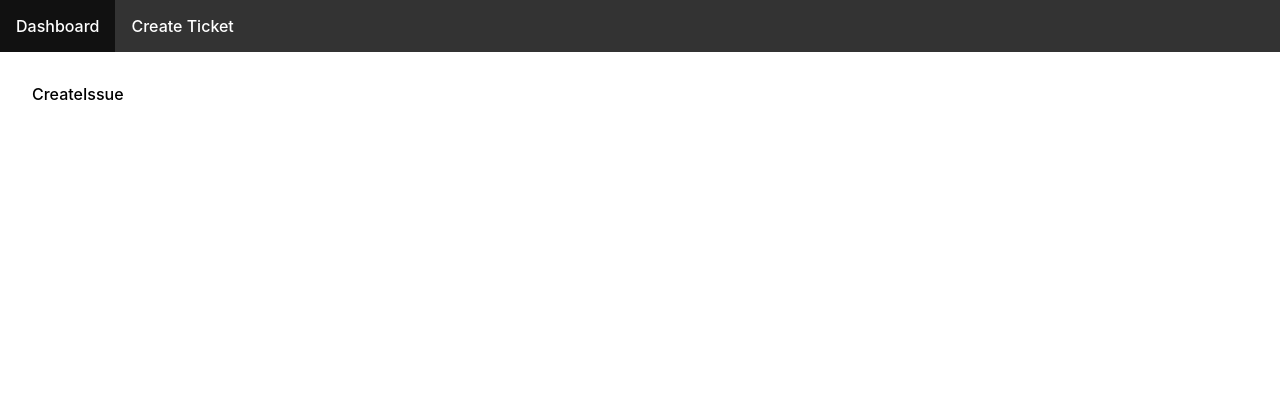
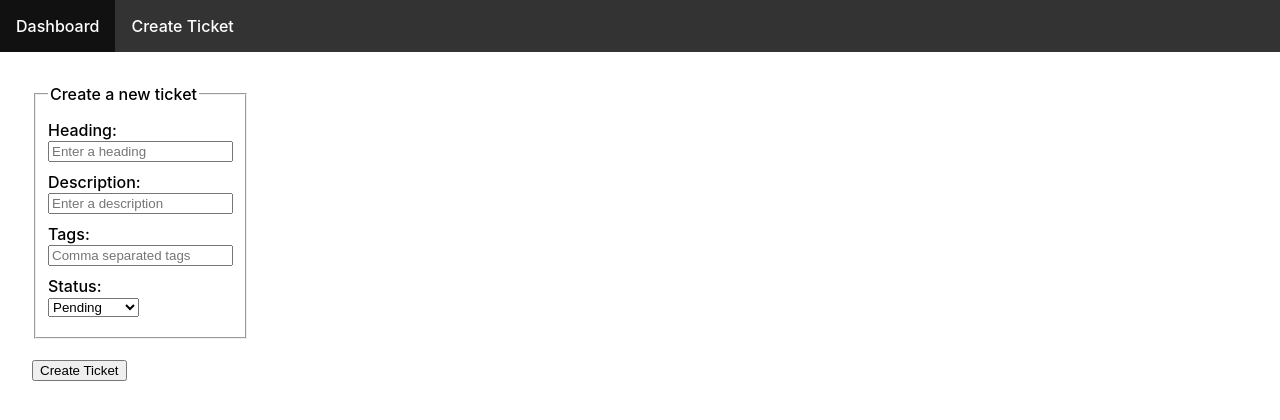
Before and after one commit to monello/coit-project1, a React (Create React App) app: page /create in a window 1280 px wide. Shown: the top 420 px of the page. Built offline with nearby package versions, Linux system fonts and the light colour scheme.

Commit message:
feat: create a basic form

```diff
--- a/package.json
+++ b/package.json
@@ -12,6 +12,7 @@
         "@types/react-dom": "^18.0.11",
         "react": "^18.2.0",
         "react-dom": "^18.2.0",
+        "react-hook-form": "^7.43.2",
         "react-router-dom": "^6.8.2",
         "react-scripts": "5.0.1",
         "typescript": "^4.9.5",
--- /dev/null
+++ b/src/hooks/useForm.ts
@@ -0,0 +1,33 @@
+import { useState } from "react";
+
+/* https://dev.to/karan316/build-forms-using-react-the-easy-way-with-typescript-46bh */
+export const useForm = <T,>(callback: () => Promise<any>, initialState: T) => {
+    const [values, setValues] = useState(initialState);
+
+    const onChange = (event: React.ChangeEvent<HTMLInputElement>) => {
+        setValues({
+            ...values,
+            [event.target.name]: event.target.value
+        });
+    };
+
+    const onSelectChange = (event: React.ChangeEvent<HTMLSelectElement>) => {
+        setValues({
+            ...values,
+            [event.target.name]: event.target.value
+        });
+    };
+
+    const onSubmit = async (event: React.FormEvent<HTMLFormElement>) => {
+        event.preventDefault();
+        await callback();
+        setValues(initialState);
+    };
+
+    return {
+        onChange,
+        onSelectChange,
+        onSubmit,
+        values,
+    };
+};
--- /dev/null
+++ b/src/pages/CreateIssue/CreateIssue.css
@@ -0,0 +1,6 @@
+.field {
+    margin: 10px 0;
+}
+.cta {
+    margin: 20px 0;
+}
--- a/src/pages/CreateIssue/CreateIssue.tsx
+++ b/src/pages/CreateIssue/CreateIssue.tsx
@@ -1,3 +1,107 @@
+import { useForm } from "../../hooks/useForm";
+import "./CreateIssue.css";
+
+interface Issue {
+    id?: number;
+    heading: string;
+    description: string;
+    tags: string;
+    status: "pending" | "in-progress" | "impeded" | "done";
+}
+
 export const CreateIssue = () => {
-    return <div>CreateIssue</div>;
+    // defining the initial state for the form
+    const initialState: Issue = {
+        heading: "",
+        description: "",
+        tags: "",
+        status: "pending",
+    };
+
+    // getting the event handlers from our custom hook
+    const { onChange, onSelectChange, onSubmit, values } = useForm(
+        createTicketCallback,
+        initialState
+    );
+
+    // a submit function that will execute upon form submission
+    async function createTicketCallback() {
+        values.id = Math.floor(Math.random() * 10000);
+        // send "values" to database
+        console.log("Creating Ticket as:", values);
+    }
+
+    return (
+        // don't mind this ugly form :P
+        <form onSubmit={onSubmit}>
+            <fieldset>
+                <legend>Create a new ticket</legend>
+                <div className="field">
+                    <label>
+                        Heading:
+                        <br />
+                        <input
+                            name="heading"
+                            id="heading"
+                            type="text"
+                            value={values.heading}
+                            placeholder="Enter a heading"
+                            onChange={onChange}
+                            required
+                        />
+                    </label>
+                </div>
+                <div className="field">
+                    <label>
+                        Description:
+                        <br />
+                        <input
+                            name="description"
+                            id="description"
+                            type="text"
+                            value={values.description}
+                            placeholder="Enter a description"
+                            onChange={onChange}
+                            required
+                        />
+                    </label>
+                </div>
+                <div className="field">
+                    <label>
+                        Tags:
+                        <br />
+                        <input
+                            name="tags"
+                            id="tags"
+                            type="text"
+                            value={values.tags}
+                            placeholder="Comma separated tags"
+                            onChange={onChange}
+                            required
+                        />
+                    </label>
+                </div>
+                <div className="field">
+                    <label>
+                        Status:
+                        <br />
+                        <select
+                            name="status"
+                            id="status"
+                            onChange={onSelectChange}
+                            defaultValue={values.status}
+                        >
+                            <option value="pending">Pending</option>
+                            <option value="in-progress">In Progress</option>
+                            <option value="impeded">Impeded</option>
+                            <option value="done">Done</option>
+                        </select>
+                    </label>
+                </div>
+            </fieldset>
+            <div className="cta">
+                <button type="submit">Create Ticket</button>
+            </div>
+        </form>
+    );
 };
```
Also changed, not shown: 1 other file (tests, documents, lock files or other folders).
